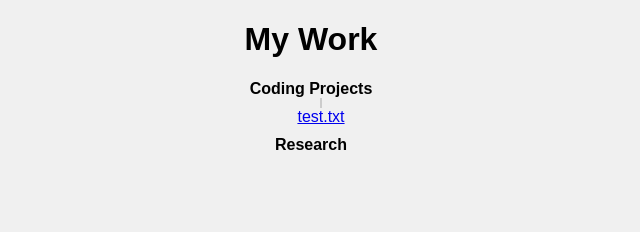
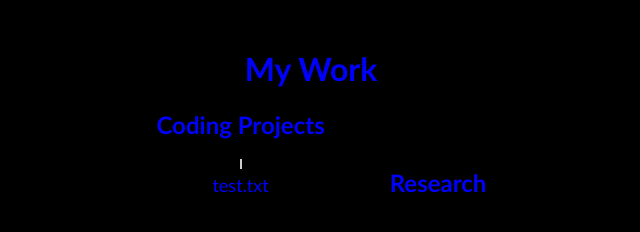
Before and after one commit to DomFico/DomFico.github.io, a plain HTML site: page index.html in a window 1280 px wide. Both pictures are taken after a click on the element "Coding Projects". Shown: the whole page, without its empty margins (329-969 px from the left). Drawn offline with Linux system fonts and the light colour scheme.

Commit message:
saving progress

```diff
--- a/styles.css
+++ b/styles.css
@@ -1,27 +1,30 @@
 body {
-    font-family: 'Arial', sans-serif;
-    background-color: #f0f0f0;
+    font-family: 'Calibri', sans-serif; /* Changed font to Calibri */
+    background-color: black;
+    color: blue;
     text-align: center;
 }
 
 .container {
     margin: auto;
     width: 80%;
+    padding-top: 20px; /* Padding to space from the title */
 }
 
 .directory {
     cursor: pointer;
-    margin: 10px 0;
-    position: relative;
+    margin: 0 20px; /* Adjust margin for centering */
+    display: inline-block; /* Change to inline-block for horizontal layout */
 }
 
 .directory-name {
     font-weight: bold;
+    font-size: 24px; /* Increased font size */
 }
 
 .files {
     display: none;
-    margin-left: 20px;
+    margin: 20px auto; /* Increased margin for greater separation between files */
 }
 
 .connection-line {
@@ -30,3 +33,13 @@ body {
     background-color: #ccc;
     margin: 0 auto;
 }
+
+a {
+    color: blue; /* Change link color to blue */
+    text-decoration: none; /* Remove underline from links */
+    font-size: 18px; /* Increased font size */
+    display: inline-block;
+    width: 200px; /* Lengthened link width */
+    background-color: black; /* Added background color to links */
+    padding: 5px; /* Added padding for better clickability */
+}
```
